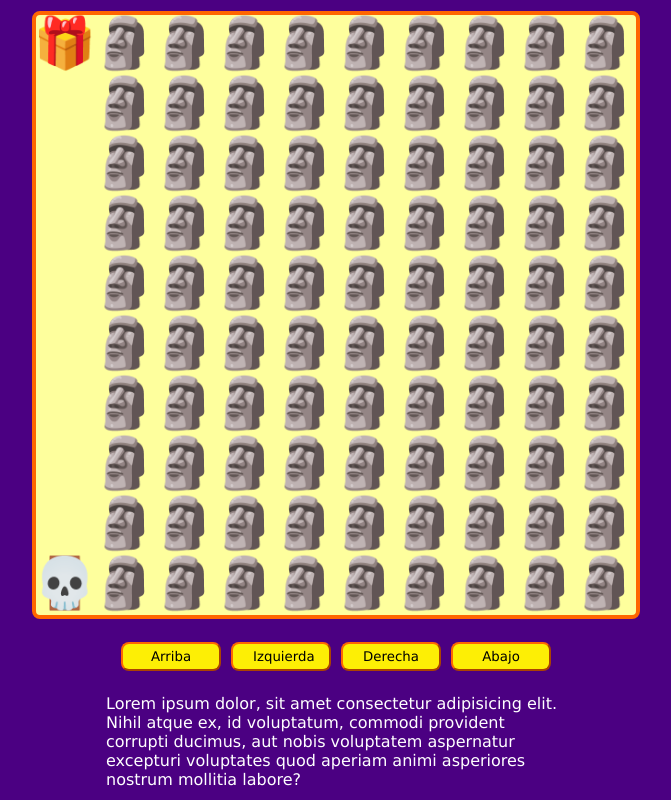
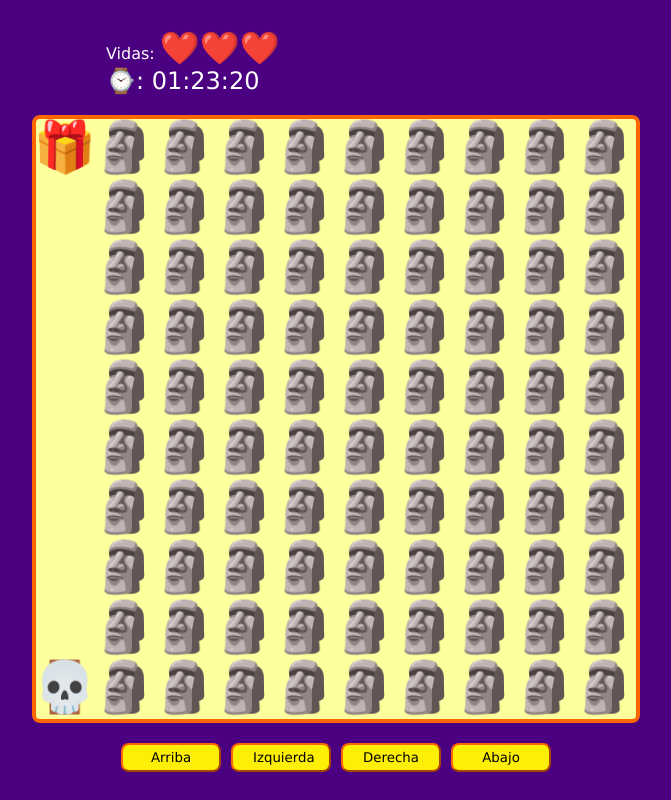
Before and after one commit to Juan17Informatico/videojuego-con-javascript-canvas, a plain HTML site: page index.html in a window 1280 px wide. Shown: the whole page, without its empty margins (304-975 px from the left). Drawn offline with Linux system fonts and the light colour scheme.

Commit message:
Sistema de tiempo y puntajes

```diff
--- a/game.js
+++ b/game.js
@@ -6,11 +6,22 @@ let canvasSize;
 let elementsSize;
 let level = 0;
 let lives = 3;
+let timeStart;
+let timePlayer;
+let timeInterval;
+
+//Local Storage
+localStorage.setItem('record', 0);
 
 const btnLeft = document.getElementById('left');
 const btnRight = document.getElementById('right');
 const btnUp = document.getElementById('up');
 const btnDown = document.getElementById('down');
+//
+const spanLives = document.querySelector('#lives');
+const spanTime = document.querySelector('#time');
+
+// const spanTimes =
 //
 const playerPosition = {
   x: undefined,
@@ -69,8 +80,15 @@ function startGame() {
     return;
   }
 
+  if (!timeStart) {
+    timeStart = Date.now();
+
+    timeInterval = setInterval(showTime, 100);
+  }
+
   const mapaRows = mapa.trim().split('\n');
   const mapaColsRows = mapaRows.map(row => row.trim().split(''));
+  showLives();
 
   enemyPositions = [];
 
@@ -159,11 +177,12 @@ function movePlayer() {
   game.fillText(emojis['PLAYER'], playerPosition.x, playerPosition.y);
 }
 
-function levelFail(){
+function levelFail() {
   lives--;
-  if(lives <= 0){
+  if (lives <= 0) {
     level = 0;
     lives = 3;
+    timeStart = 0;
   }
 
   playerPosition.x = undefined;
@@ -176,12 +195,41 @@ function levelWin() {
   startGame();
 }
 
+function showLives() {
+  const heartsArray = Array(lives).fill(emojis['HEART']);
+
+  spanLives.innerHTML = heartsArray.join('');
+}
+
 function gameWin() {
-  console.log('ganaste');
+  clearInterval(timeInterval);
 }
 
 function clearMap() {
   game.clearRect(0, 0, canvasSize, canvasSize);
+}
+
+function showTime() {
+
+  spanTime.innerHTML = dateFormat(Date.now() - timeStart);
+}
+
+function dateFormat(ms){
+  let hours = Math.floor(ms /3600);
+  let minutes = Math.floor((ms - (hours * 3600)) / 60);
+  let seconds = ms - (hours * 3600) - (minutes * 60);
+
+  if(hours < 10){
+    hours = "0"+hours;
+  }
+  if(minutes < 10){
+    minutes = "0"+minutes;
+  }
+  if(seconds < 10){
+    seconds = "0"+seconds;
+  }
+
+  return hours + ':' + minutes + ':' + seconds;
 }
 /**
  * Se captura el evento para captar correctamente los movimiento del jugador.
--- a/index.html
+++ b/index.html
@@ -10,7 +10,13 @@
 
 <body>
     <main class="game-container-main">
+        <div class="messages">
+            <p>Vidas: <span id="lives" class="lives"></span></p>
+            <p style="font-size: 24px;">⌚: <span id="time" class="time"></span></p>
+        </div>
+
         <canvas id="game"></canvas>
+
 
         <div class="btns">
             <button id="up">Arriba</button>
@@ -19,13 +25,7 @@
             <button id="down">Abajo</button>
         </div>
 
-        <div class="messages">
-            <p>
-                Lorem ipsum dolor, sit amet consectetur adipisicing elit. Nihil atque ex, id voluptatum, commodi
-                provident corrupti ducimus, aut nobis voluptatem aspernatur excepturi voluptates quod aperiam animi
-                asperiores nostrum mollitia labore?
-            </p>
-        </div>
+
     </main>
 
     <script src="./maps.js"></script>
--- a/styles.css
+++ b/styles.css
@@ -19,11 +19,16 @@ body{
     margin: 0;
     padding: 0;
   }
+  #game{
+    display: flex;
 
+  }
   .game-container-main {
     display: flex;
     align-items: center;
     justify-content: center;
+    flex-direction: column;
+    gap: 20px;
     flex-wrap: wrap;
     height: 100vh;
     width: 100vw;
@@ -60,7 +65,7 @@ body{
     display: flex;
     flex-wrap: wrap;
     margin: 0 auto;
-    width: 80%;
+    width: 100%;
     max-width: 460px;
   }
 
@@ -74,3 +79,8 @@ body{
     button { margin-top: 5px; }
     #up, #down { margin-left: 100%; margin-right: 100%; }
   }
+
+/*lives*/
+p .lives{
+  font-size: 32px;
+}
```
